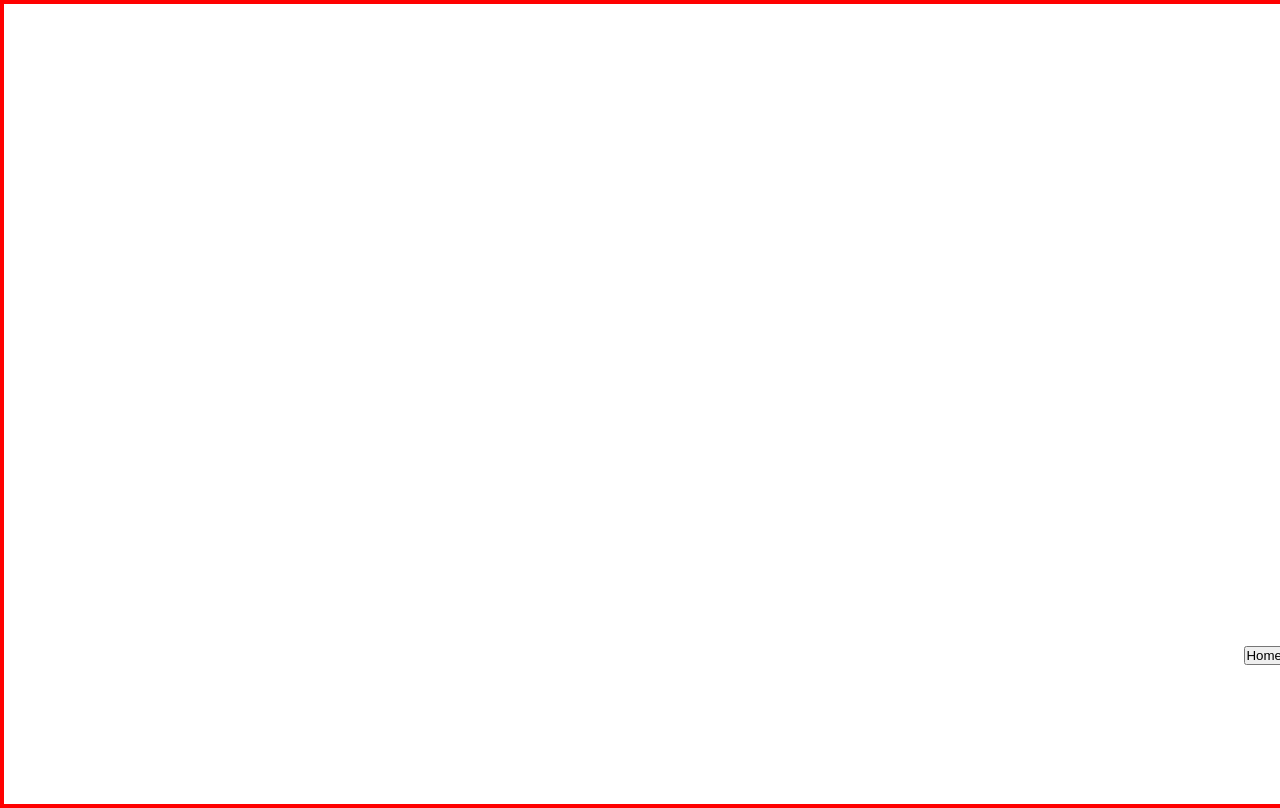
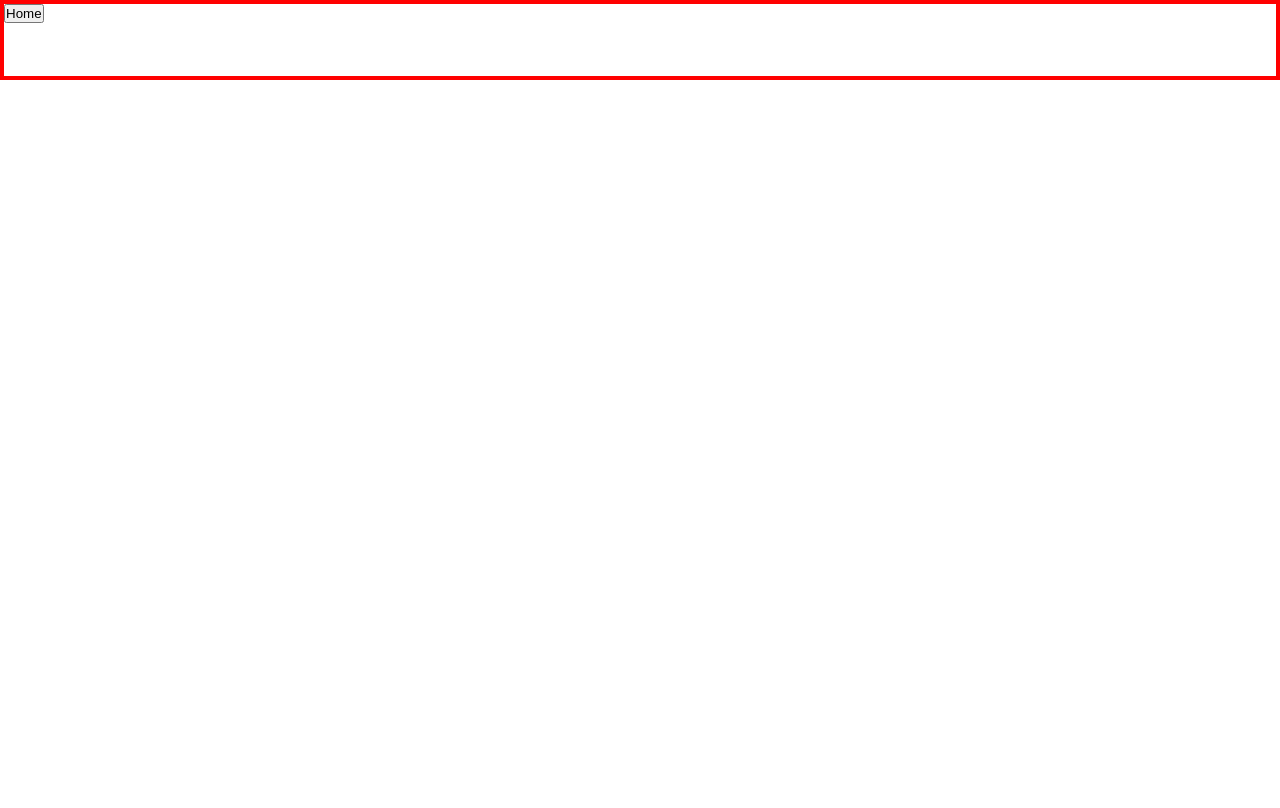
Before and after one commit to Janis-H/PersonalWebsite, a React app: page / in a window 1280 px wide. Built offline with nearby package versions, Linux system fonts and the light colour scheme.

Commit message:
temp navbar created

```diff
--- a/public/index.scss
+++ b/public/index.scss
@@ -26,7 +26,7 @@ $ternaryBlack: rgba(76, 91, 97);
 *::before {
   margin: 0;
   padding: 0;
-  box-sizing: content-box;
+  box-sizing: border-box;
 }
 
 body,
@@ -41,20 +41,22 @@ html {
 
 /* React App Root */
 #root {
-  @include border(red);
+  // @include border(blue);
   width: 100%;
   height: 100vh;
   display: grid;
   grid-template-columns: 1em 1fr 1fr 1em;
-  grid-template-rows: 2.5em auto auto auto 3em;
+  grid-template-rows: 5em auto auto auto 8em;
   grid-template-areas:
     'nav nav nav nav '
-    '*** text img ***'
-    '*** something something ***'
-    '*** something something ***'
-    'footer footer footer footer';
+    '... text img ...'
+    '... some some ...'
+    '... some some ...'
+    'foot foot foot foot';
 }
 
-#navbar {
+.navbar {
+  @include border(red);
   grid-area: nav;
+  width: 100%;
 }
--- a/src/containers/Navbar.jsx
+++ b/src/containers/Navbar.jsx
@@ -4,9 +4,8 @@ import NavButton from '../components/NavButton.jsx';
 
 const Navbar = () => {
   return (
-    <nav id="navbar">
+    <nav className="navbar">
       <NavButton name="Home"/>
-      <div className="flex-container"></div>
     </nav>
   );
 };
```
